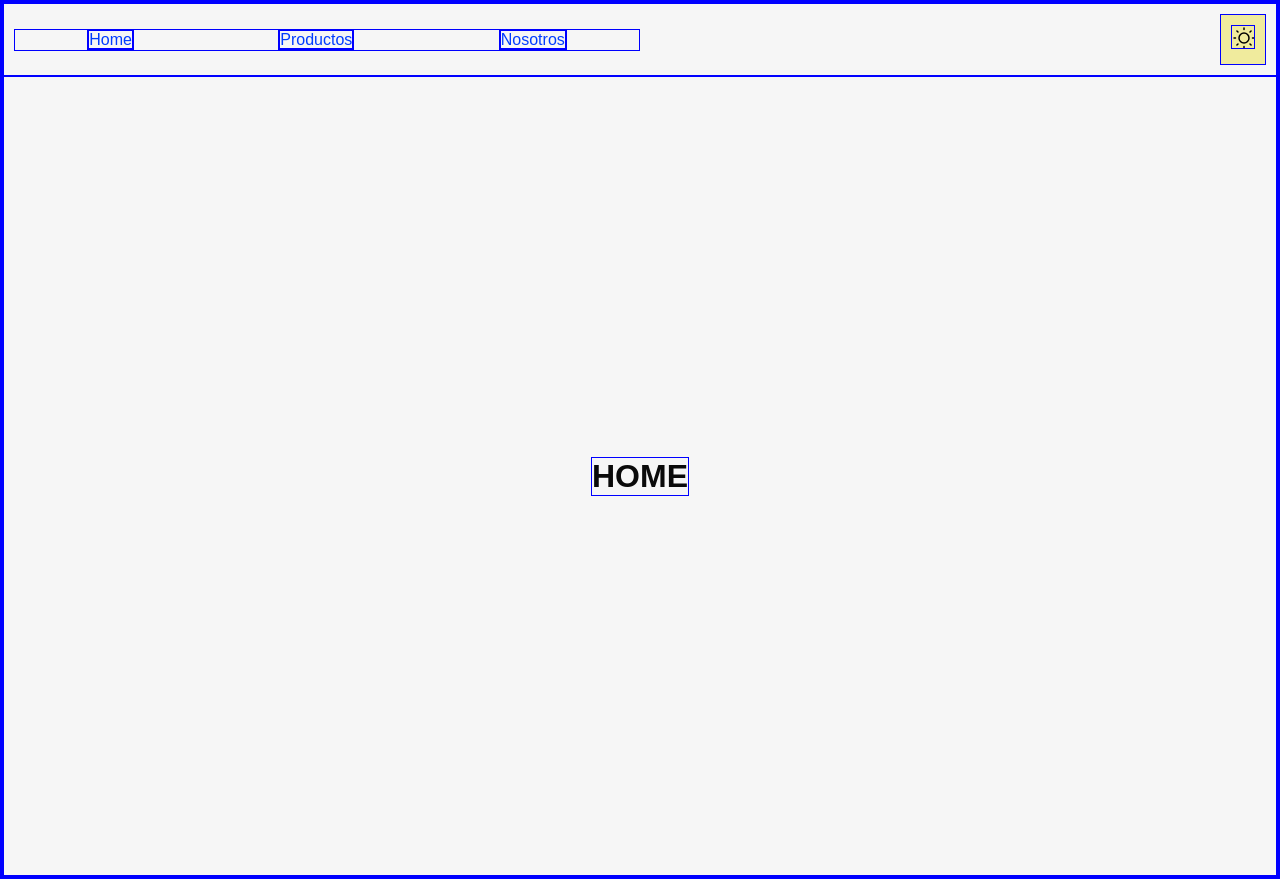
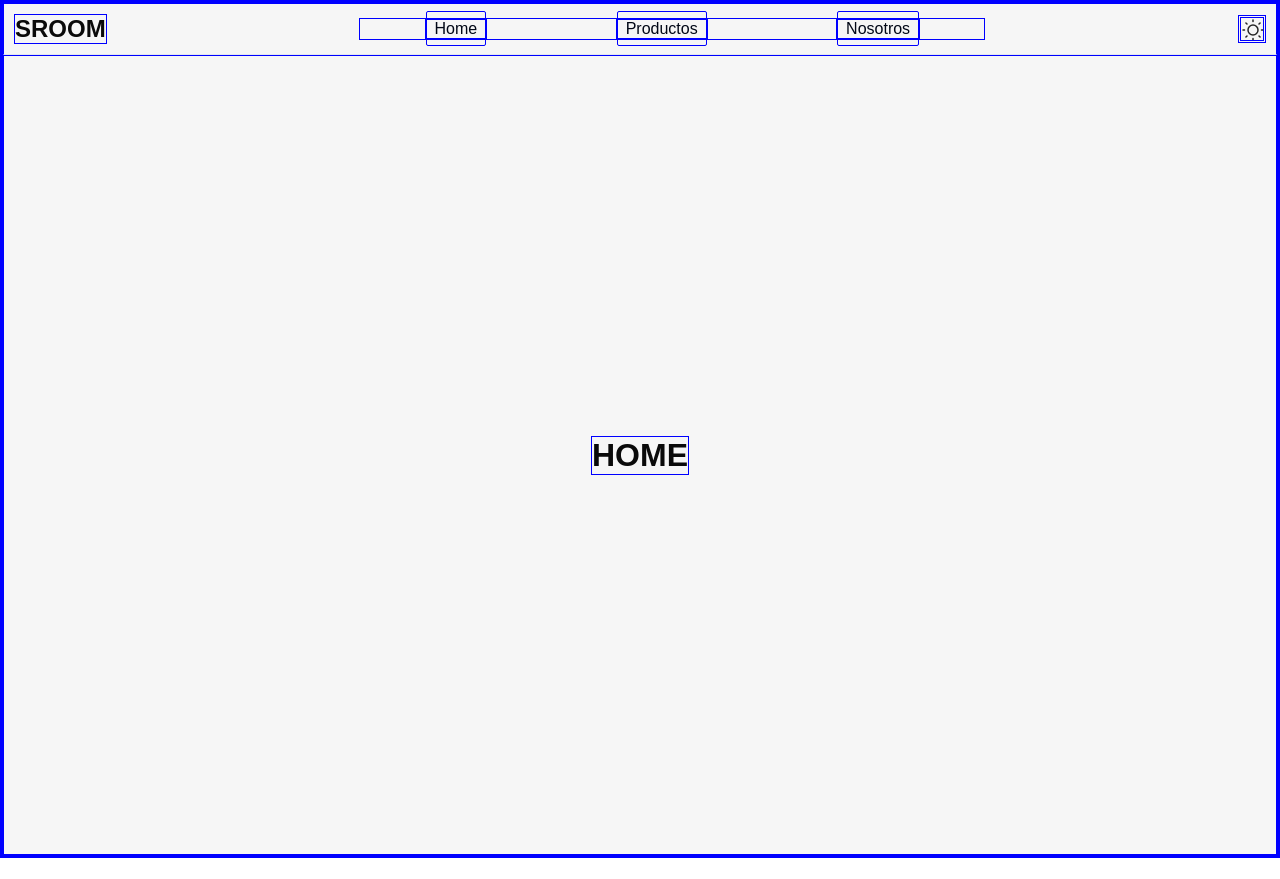
Before and after one commit to Srossiprieto/sroomShop, a React (Vite) app: page / in a window 1280 px wide. After the commit the page ends 858 px from the top, so only its background shows below. Built offline with nearby package versions, Linux system fonts and the light colour scheme.

Commit message:
feat: navbar-basic

```diff
--- a/src/App.jsx
+++ b/src/App.jsx
@@ -5,11 +5,10 @@ import Navbar from './components/Navbar/Navbar';
 import Home from './pages/home/home';
 import Error from './pages/error/error';
 import About from './pages/about/about';
-import { ThemeProvider } from './components/ThemeContext/ThemeContext';
 
 function App() {
   return (
-    <ThemeProvider>
+
       <Router>
         <Navbar />
         <Routes>
@@ -18,7 +17,7 @@ function App() {
           <Route path="*" element={<Error />} />
         </Routes>
       </Router>
-    </ThemeProvider>
+
   );
 }
 
--- a/src/components/Navbar/Navbar.css
+++ b/src/components/Navbar/Navbar.css
@@ -5,6 +5,7 @@
   justify-content: space-between;
   align-items: center;
   padding: 10px;
+  border-bottom: 1px solid var(--border-divisor);
 }
 
 .navbar-ul {
@@ -15,45 +16,32 @@
 }
 
 .navbar-ul li a {
-  color: var(--foreground-color);
+  color: var(--navbar-text-color);
+  border-radius: 2px;
   text-decoration: none;
+  padding: 1vh;
+  transition: all 0.3s ease;
 }
-
+.navbar-ul li a:hover{
+  background-color: var(--border-divisor);
+}
 .theme-selector {
   position: relative;
 }
 
 .theme-button {
-  background-color: var(--toggle-bg);
-  color: var(--toggle-fg);
+  background-color: var(--background-color);
   border: none;
-  padding: 10px;
+  padding: 1px;
+  border-radius: 3px;
   cursor: pointer;
   font-size: 1.2em;
+  display: flex;
+  justify-content: center;
+  align-items: center;
+  transition: all 0.3s ease;
 }
 
-.dropdown-menu {
-  position: absolute;
-  top: 100%;
-  right: 0;
-  background-color: var(--background-color);
-  border: 1px solid var(--foreground-color);
-  box-shadow: 0 4px 8px rgba(0, 0, 0, 0.1);
-  z-index: 1000;
+.theme-button:hover {
+  background-color: var(--icon-hover);
 }
-
-.dropdown-item {
-  background: none;
-  border: none;
-  padding: 10px;
-  width: 100%;
-  text-align: left;
-  cursor: pointer;
-  color: var(--primary-text-color);
-  display: flex;
-  align-items: center;
-}
-
-.dropdown-item:hover {
-  background-color: var(--toggle-bg);
-}
--- a/src/components/Navbar/Navbar.jsx
+++ b/src/components/Navbar/Navbar.jsx
@@ -1,27 +1,16 @@
-import  { useContext, useState } from 'react';
+import { useContext } from 'react';
 import { Link, Outlet } from 'react-router-dom';
-import { ThemeContext } from '../ThemeContext/ThemeContext';
+import { ThemeContext } from '../../contexts/ThemeContext/ThemeContext';
 import './Navbar.css';
-import SunSvg from '../../assets/sun';
-import MoonSvg from '../../assets/moon';
+import SunSvg from '../../assets/Icons/sun';
+import MoonSvg from '../../assets/Icons/moon';
 
 const Navbar = () => {
   const { theme, toggleTheme } = useContext(ThemeContext);
-  const [dropdownOpen, setDropdownOpen] = useState(false);
-
-  const handleDropdownToggle = () => {
-    setDropdownOpen(!dropdownOpen);
-  };
-
-  const handleThemeChange = (newTheme) => {
-    if (theme !== newTheme) {
-      toggleTheme();
-    }
-    setDropdownOpen(false);
-  };
 
   return (
     <div className='navbar'>
+      <h2>SROOM</h2>
       <ul className='navbar-ul'>
         <li>
           <Link to='/'>Home</Link>
@@ -35,19 +24,9 @@ const Navbar = () => {
         <Outlet />
       </ul>
       <div className='theme-selector'>
-        <button onClick={handleDropdownToggle} className='theme-button'>
+        <button onClick={toggleTheme} className='theme-button'>
           {theme === "dark" ? <MoonSvg/> : <SunSvg/> }
         </button>
-        {dropdownOpen && (
-          <div className='dropdown-menu'>
-            <button onClick={() => handleThemeChange("light")} className='dropdown-item'>
-              <SunSvg/>
-            </button>
-            <button onClick={() => handleThemeChange("dark")} className='dropdown-item'>
-              <MoonSvg/>
-            </button>
-          </div>
-        )}
       </div>
     </div>
   );
--- a/src/components/ThemeContext/ThemeContext.jsx
+++ b/src/contexts/ThemeContext/ThemeContext.jsx
@@ -1,3 +1,4 @@
+/* eslint-disable react/prop-types */
 import  { createContext, useState, useEffect } from 'react';
 
 export const ThemeContext = createContext();
--- a/src/index.css
+++ b/src/index.css
@@ -8,26 +8,47 @@
 
   :root {
     --background-color: #f6f6f6;
-    --foreground-color: #003cff;
+    --icon-color: #262626;
+    --icon-hover: rgba(138, 133, 133, 0.297);
 
     --primary-text-color: #0a0a0a;
     --secondary-text-color: #ff0000;
 
+    --navbar-text-color: #020817;
+    --border-divisor: #E2E8F0 ;
+
+    --bg-container: #F5F5F5;
+    --icon-shop: #B3B4B9;
+
+    --button-bg: #0f172a;
+
+    --foreground-color: #003cff;
+
+
     --toggle-bg: #f0eb9d;
     --toggle-fg: #ffd000;
-    --icon-color: #000000;
   }
 
   [data-theme="dark"] {
     --background-color: #1e293c;
-    --foreground-color: #ff5656;
+    --icon-color: #ffffffe3;
+    --icon-hover: rgba(181, 177, 177, 0.22);
 
     --primary-text-color: #fff;
     --secondary-text-color: #1eff00;
 
+    --navbar-text-color: #FAFAFA99;
+    --border-divisor: #696969;
+
     --bg-container: #F5F5F5;
+    --icon-shop: #B3B4B9;
+
+    --button-bg: #0f172a;
+    --bg-container: #4e5b7d;
+
+
+    --foreground-color: #ff5656;
 
     --toggle-bg: #283452;
     --toggle-fg: #00a6ff;
-    --icon-color: #ffffffe3;
   }
--- a/src/main.jsx
+++ b/src/main.jsx
@@ -2,9 +2,11 @@ import { StrictMode } from 'react'
 import { createRoot } from 'react-dom/client'
 import App from './App.jsx'
 import './index.css'
-
+import { ThemeProvider } from './contexts/ThemeContext/ThemeContext.jsx';
 createRoot(document.getElementById('root')).render(
   <StrictMode>
-    <App />
+    <ThemeProvider>
+      <App />
+    </ThemeProvider>
   </StrictMode>,
 )
```
Also changed, not shown: src/assets/Icons/shop.jsx (added, +24 -0 lines), src/assets/Icons/moon.jsx (renamed from src/assets/moon.jsx), src/assets/Icons/sun.jsx (renamed from src/assets/sun.jsx).
